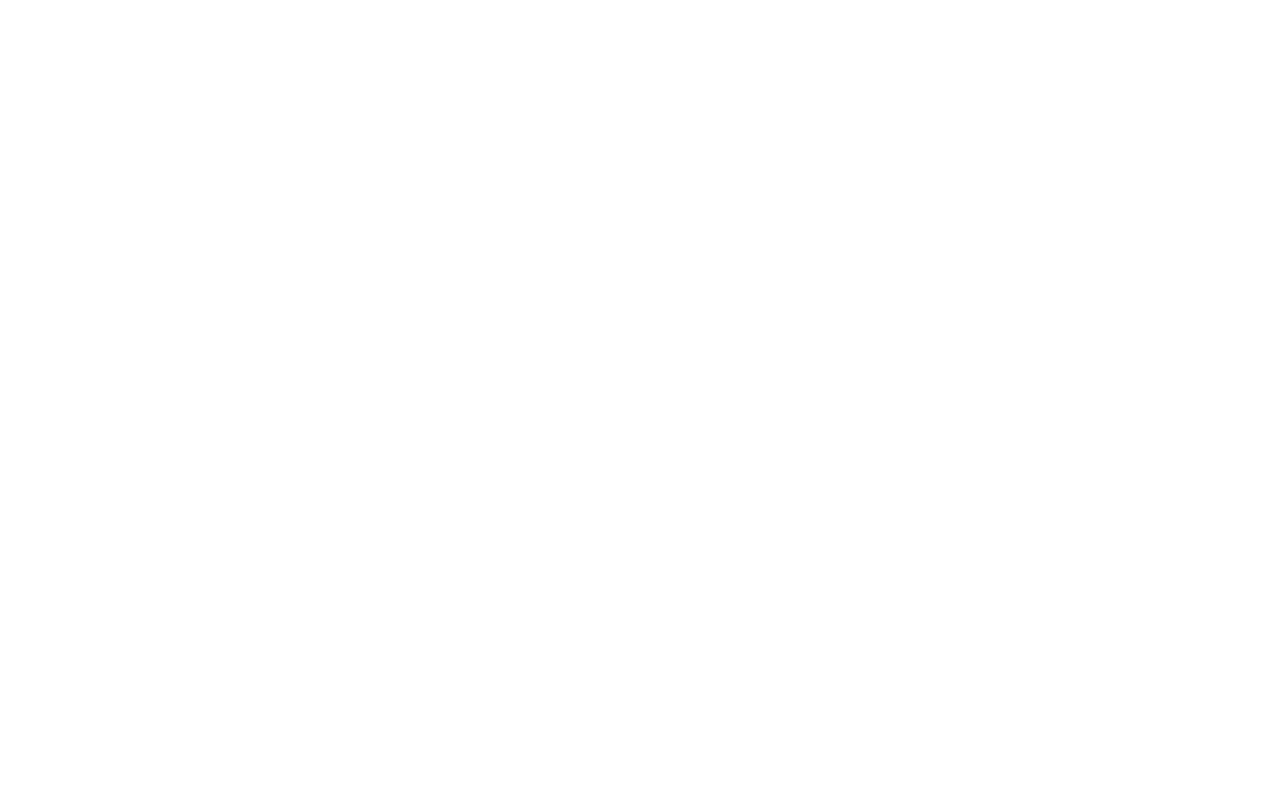
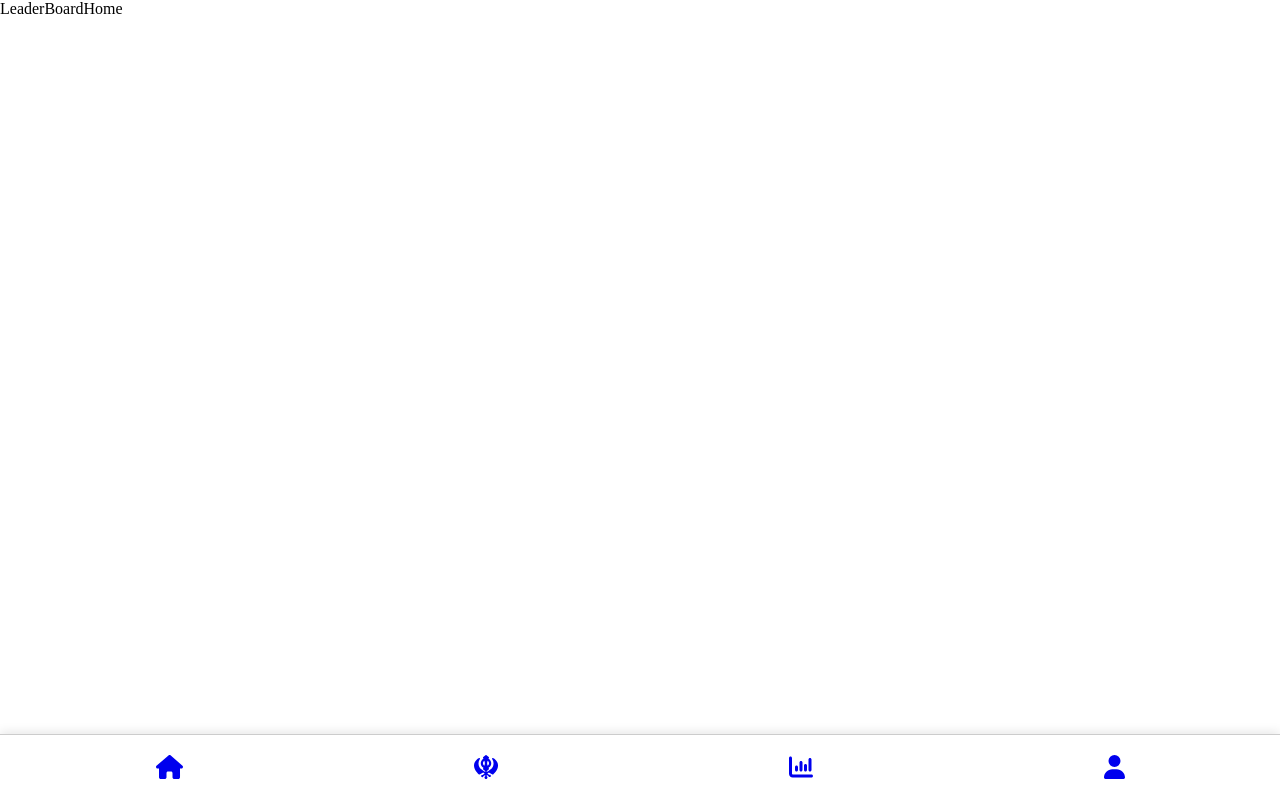
Before and after one commit to OzLievano/WarhammerTracker, a React app: page /leaderboards in a window 1280 px wide. Before the commit this address had no page. Built offline with nearby package versions, Linux system fonts and the light colour scheme.

Commit message:
feat: added routes for leaderboard, match finder, profile and home

```diff
--- a/src/App.tsx
+++ b/src/App.tsx
@@ -3,7 +3,7 @@
 import { BrowserRouter, Routes, Route } from "react-router-dom";
 import { LoginPage } from "./components/loginPage/LoginPage";
 import './app.css';
-import { HomePage } from "./components/HomePage";
+import { HomePage } from "./components/homePage/HomePage";
 
 export const App:FunctionComponent = () => {
   return (
--- a/src/components/HomePage.tsx
+++ b/src/components/homePage/HomePage.tsx
@@ -1,5 +1,5 @@
 import React from 'react'
-import { BottomNavigationBar } from './navigationBars/BottomNavigationBar'
+import { BottomNavigationBar } from '../navigationBars/BottomNavigationBar'
 
 export const HomePage = () => {
   return (
--- /dev/null
+++ b/src/components/leaderboard/LeaderBoardHome.tsx
@@ -0,0 +1,11 @@
+import React from 'react'
+import { BottomNavigationBar } from '../navigationBars/BottomNavigationBar'
+
+export const LeaderBoardHome = () => {
+  return (
+    <div>
+      LeaderBoardHome
+      <BottomNavigationBar/>
+    </div>
+  )
+}
--- /dev/null
+++ b/src/components/matches/MatchFinder.tsx
@@ -0,0 +1,11 @@
+import React from 'react'
+import { BottomNavigationBar } from '../navigationBars/BottomNavigationBar'
+
+export const MatchFinder = () => {
+  return (
+    <div>
+      Match Finder
+      <BottomNavigationBar/>
+    </div>
+  )
+}
--- a/src/components/navigationBars/BottomNavigationBar.tsx
+++ b/src/components/navigationBars/BottomNavigationBar.tsx
@@ -1,4 +1,5 @@
 import React from 'react'
+import {Link} from 'react-router-dom'
 import { FontAwesomeIcon } from '@fortawesome/react-fontawesome'
 import { faHome, faKhanda, faChartColumn, faUser } from '@fortawesome/free-solid-svg-icons';
 import './navigationBar.css';
@@ -7,10 +8,14 @@
   return (
     <nav className='bottom-nav'>
       <ul className='bottom-nav-bar'>
-        <li><FontAwesomeIcon icon={faHome} /></li>
-        <li><FontAwesomeIcon icon={faKhanda} /></li>
-        <li><FontAwesomeIcon icon={faChartColumn} /></li>
-        <li><FontAwesomeIcon icon={faUser} /></li>
+        {/* Go Home */}
+        <li><Link to="/home"><FontAwesomeIcon icon={faHome} /></Link></li>
+        {/* goes to find a match */}
+        <li><Link to="/match-finder"><FontAwesomeIcon icon={faKhanda} /></Link></li>
+        {/* goes to leaderboard */}
+        <li><Link to="/leaderboards"><FontAwesomeIcon icon={faChartColumn} /></Link></li>
+        {/* goes to user profile page */}
+        <li><Link to="/user-profile"><FontAwesomeIcon icon={faUser} /></Link></li>
       </ul>
     </nav>
   )
--- /dev/null
+++ b/src/components/userProfile/ProfilePage.tsx
@@ -0,0 +1,11 @@
+import React from 'react'
+import { BottomNavigationBar } from '../navigationBars/BottomNavigationBar'
+
+export const ProfilePage = () => {
+  return (
+    <div>
+      Profile Page
+      <BottomNavigationBar/>
+    </div>
+  )
+}
--- a/src/index.tsx
+++ b/src/index.tsx
@@ -3,7 +3,10 @@
 import { BrowserRouter, Route, Routes } from "react-router-dom";
 import {App} from './App';
 import { LoginPage } from './components/loginPage/LoginPage';
-import { HomePage } from './components/HomePage';
+import { HomePage } from './components/homePage/HomePage';
+import { LeaderBoardHome } from './components/leaderboard/LeaderBoardHome';
+import { MatchFinder } from './components/matches/MatchFinder';
+import { ProfilePage } from './components/userProfile/ProfilePage';
 
 // `!` is a non-null assertion because we are sure the value will never be null
 const root = ReactDOM.createRoot(document.getElementById('root')!);
@@ -13,6 +16,9 @@
     <Routes>
         <Route path='/' element={<LoginPage/>} />
         <Route path='/home' element={<HomePage/>} />
+        <Route path='/leaderboards' element={<LeaderBoardHome/>} />
+        <Route path='/match-finder' element={<MatchFinder/>} />
+        <Route path='/user-profile' element={<ProfilePage/>} />
       </Routes>
     </BrowserRouter>
   </React.StrictMode>
```
